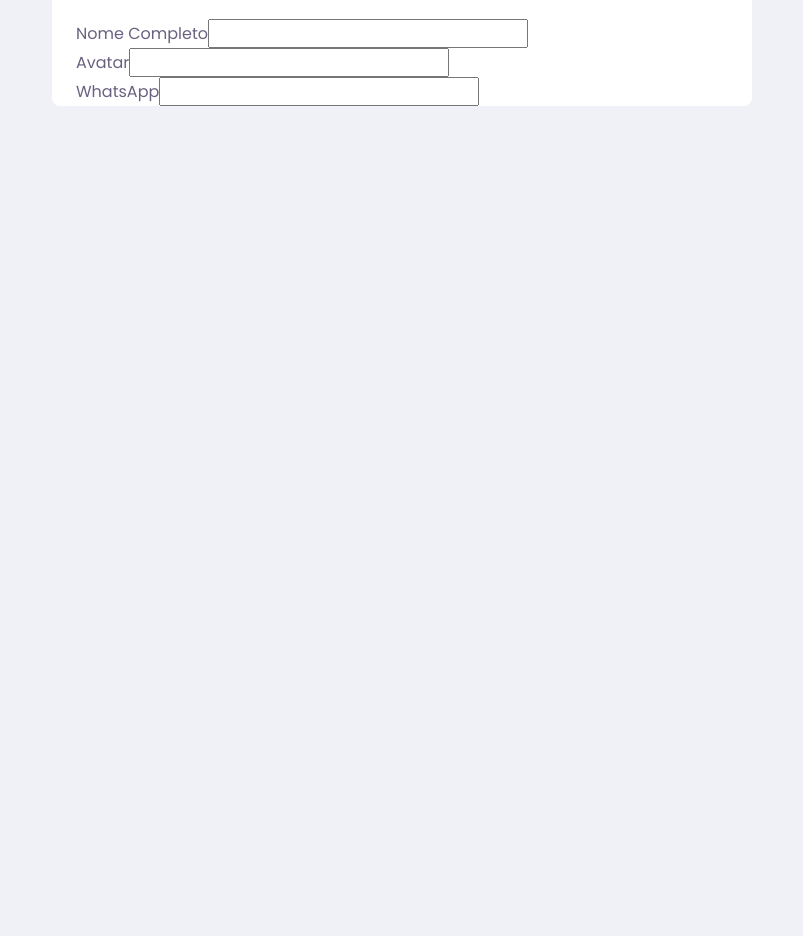
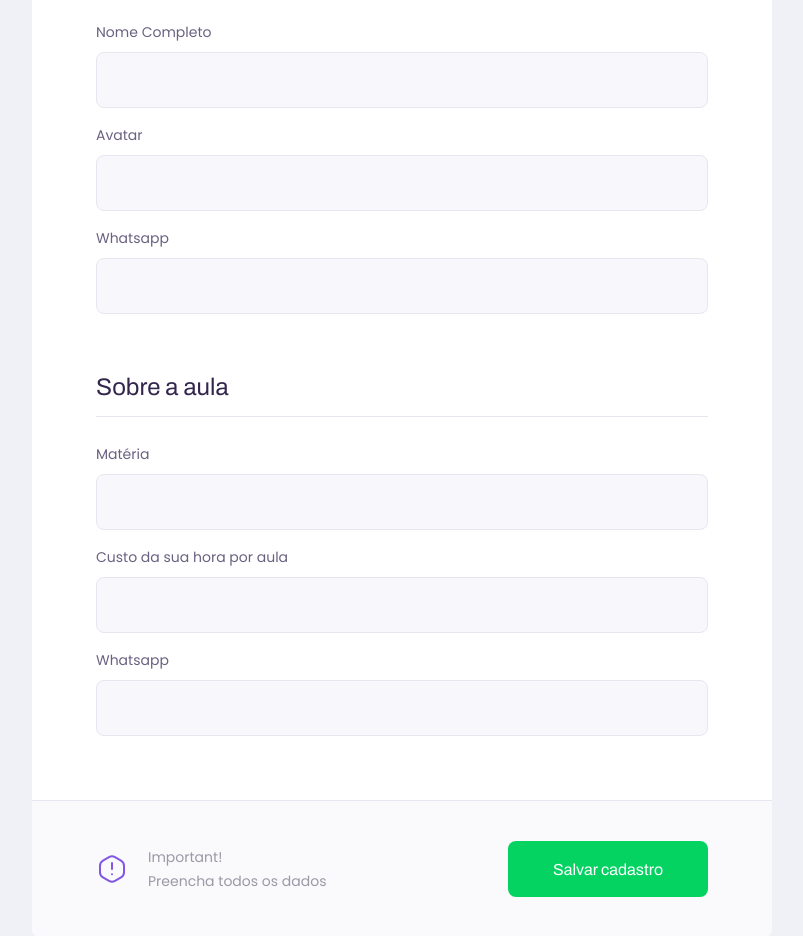
Before and after one commit to Natanaelvich/proffy-web, a React (Create React App) app: page /give-classes in a window 1280 px wide. Shown: the part 420-1356 px from the top of the page, without its empty margins (238-1041 px from the left). Before the commit the page ends 800 px from the top, so only its background shows below. Built offline with nearby package versions, Linux system fonts and the light colour scheme.

Commit message:
stylezed page teacher form and created input component

```diff
--- a/src/components/Input/index.tsx
+++ b/src/components/Input/index.tsx
@@ -1,13 +1,18 @@
-import React from 'react';
+import React, { InputHTMLAttributes } from 'react';
 
 import './styles.css';
 
-const Input: React.FC = () => {
+interface InputProps extends InputHTMLAttributes<HTMLInputElement> {
+  name: string;
+  label: string;
+}
+
+const Input: React.FC<InputProps> = ({ label, name, ...rest }) => {
   return (
     <div className="input-block">
-      <label htmlFor="name">
-        Nome Completo
-        <input type="text" id="name" />
+      <label htmlFor={name}>
+        {label}
+        <input type="text" id={name} {...rest} />
       </label>
     </div>
   );
--- a/src/components/Input/styles.css
+++ b/src/components/Input/styles.css
@@ -1,4 +1,12 @@
-.input-block input {
+.input-block {
+  position: relative;
+}
+
+.input-block label {
+  font-size: 1.4rem;
+}
+
+.input-block label input {
   width: 100%;
   height: 5.6rem;
   margin-top: 0.8rem;
@@ -9,3 +17,18 @@
   padding: 0 1.6rem;
   font: 1.6rem Archivo;
 }
+
+.input-block + .input-block {
+  margin-top: 1.4rem;
+}
+
+.input-block:focus-within::after {
+  width: calc(100% - 3.2rem);
+  height: 2px;
+  content: '';
+  background: var(--color-primary-light);
+  position: absolute;
+  left: 1.6rem;
+  right: 1.6rem;
+  bottom: 0;
+}
--- a/src/pages/TeacherForm/index.tsx
+++ b/src/pages/TeacherForm/index.tsx
@@ -1,6 +1,9 @@
 import React from 'react';
 import PageHeader from '../../components/PageHeader';
 import './styles.css';
+
+import Input from '../../components/Input';
+import warningIcon from '../../assets/icons/warning.svg';
 
 function TeacherForm() {
   return (
@@ -15,25 +18,27 @@ formulário de inscrição."
         <fieldset>
           <legend>Seus dados</legend>
 
-          <div className="input-block">
-            <label htmlFor="name">
-              Nome Completo
-              <input type="text" id="name" />
-            </label>
-          </div>
-          <div className="input-block">
-            <label htmlFor="avatar">
-              Avatar
-              <input type="text" id="avatar" />
-            </label>
-          </div>
-          <div className="input-block">
-            <label htmlFor="whatsapp">
-              WhatsApp
-              <input type="text" id="whatsapp" />
-            </label>
-          </div>
+          <Input name="name" label="Nome Completo" />
+          <Input name="avatar" label="Avatar" />
+          <Input name="whatsapp" label="Whatsapp" />
         </fieldset>
+
+        <fieldset>
+          <legend>Sobre a aula</legend>
+
+          <Input name="subject" label="Matéria" />
+          <Input name="const" label="Custo da sua hora por aula" />
+          <Input name="whatsapp" label="Whatsapp" />
+        </fieldset>
+
+        <footer>
+          <p>
+            <img src={warningIcon} alt="Acviso important" />
+            Important! <br />
+            Preencha todos os dados
+          </p>
+          <button type="button">Salvar cadastro</button>
+        </footer>
       </main>
     </div>
   );
--- a/src/pages/TeacherForm/styles.css
+++ b/src/pages/TeacherForm/styles.css
@@ -35,3 +35,78 @@
   padding-bottom: 1.6rem;
   border-bottom: 1px solid var(--color-line-in-white);
 }
+
+#page-teacher-form main footer label {
+  color: var(--color-text-component);
+}
+
+#page-teacher-form main footer {
+  padding: 4rem 2.4rem;
+  background: var(--color-box-footer);
+  border-top: 1px solid var(--color-line-in-white);
+  margin-top: 6.4rem;
+}
+
+#page-teacher-form main footer p {
+  display: flex;
+  align-items: center;
+  justify-content: center;
+  font-size: 1.4rem;
+  line-height: 2.4rem;
+  color: var(--color-text-complement);
+}
+
+#page-teacher-form main footer p img {
+  margin-right: 2rem;
+}
+
+#page-teacher-form main footer button {
+  width: 100%;
+  height: 5.6rem;
+  background: var(--color-secundary);
+  color: var(--color-button-text);
+  border: 0;
+  border-radius: 0.8rem;
+  cursor: pointer;
+  font: 700 1.6rem Archivo;
+  display: flex;
+  align-items: center;
+  justify-content: center;
+  text-decoration: none;
+  transition: background-color 0.2s;
+  margin-top: 3.2rem;
+}
+
+#page-teacher-form main footer button:hover {
+  background-color: var(--color-secundary-dark);
+}
+
+@media (min-width: 700px) {
+  #page-teacher-form {
+    max-width: 100vw;
+  }
+
+  #page-teacher-form .page-header .header-content {
+    margin-bottom: 0;
+  }
+
+  #page-teacher-form main fieldset {
+    padding: 0 6.4rem;
+  }
+
+  #page-teacher-form main footer {
+    padding: 4rem 6.4rem;
+    display: flex;
+    align-items: center;
+    justify-content: space-between;
+  }
+
+  #page-teacher-form main footer p {
+    justify-content: space-between;
+  }
+
+  #page-teacher-form main footer button {
+    width: 20rem;
+    margin-top: 0;
+  }
+}
--- a/src/pages/TeacherList/index.tsx
+++ b/src/pages/TeacherList/index.tsx
@@ -1,26 +1,18 @@
-import React from "react";
+import React from 'react';
 
-import "./styles.css";
-import PageHeader from "../../components/PageHeader";
-import TeacherItemList from "../../components/TeacherItemList";
+import './styles.css';
+import PageHeader from '../../components/PageHeader';
+import TeacherItemList from '../../components/TeacherItemList';
+import Input from '../../components/Input';
 
 const TeacherList: React.FC = () => {
   return (
     <div id="page-teacher-list" className="container">
       <PageHeader title="Estes são os proffys disponíveis.">
         <form id="search-teachers">
-          <div className="input-block">
-            <label htmlFor="subject">Matéria</label>
-            <input type="text" id="subject" />
-          </div>
-          <div className="input-block">
-            <label htmlFor="week-day">Dia da semana</label>
-            <input type="text" id="week-day" />
-          </div>
-          <div className="input-block">
-            <label htmlFor="time">Hora</label>
-            <input type="text" id="time" />
-          </div>
+          <Input name="subject" label="Matéria" />
+          <Input name="week-day" label="Hora" />
+          <Input name="time" type="time" label="Whatsapp" />
         </form>
       </PageHeader>
 
```
